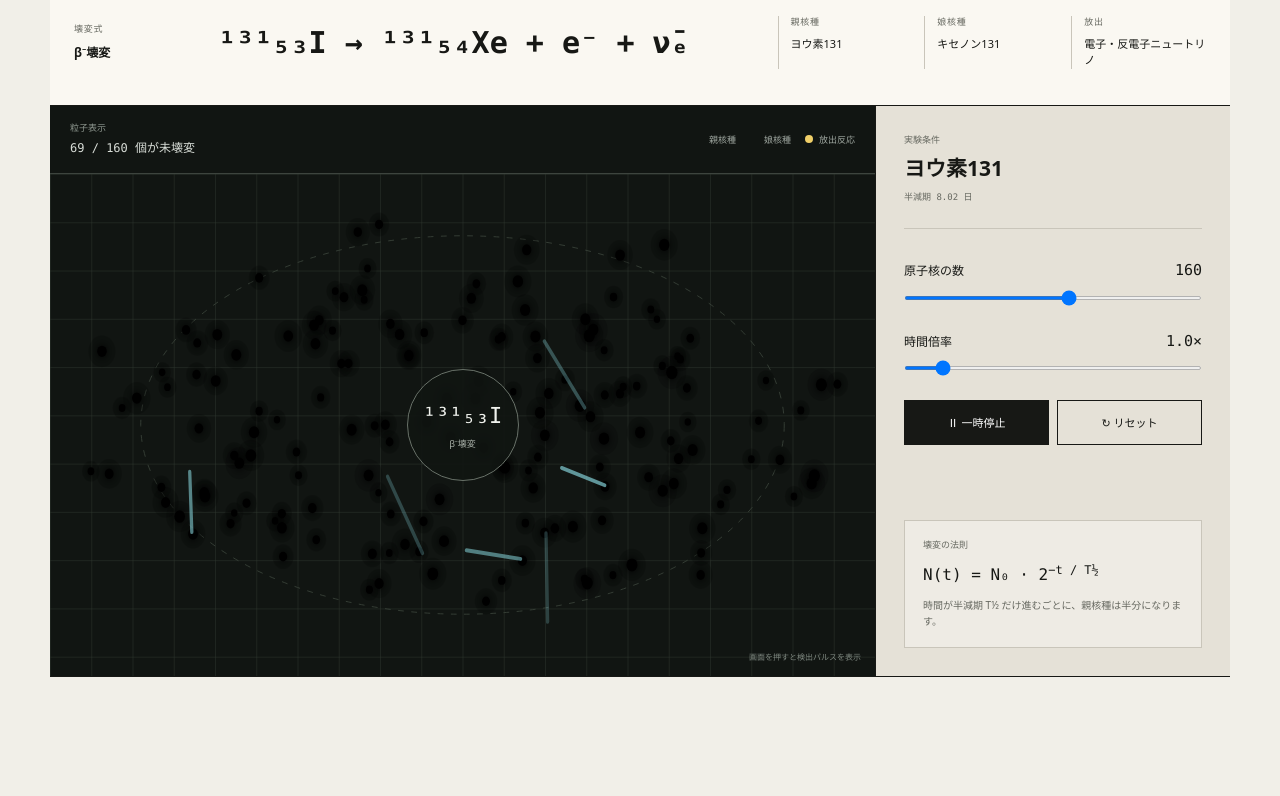
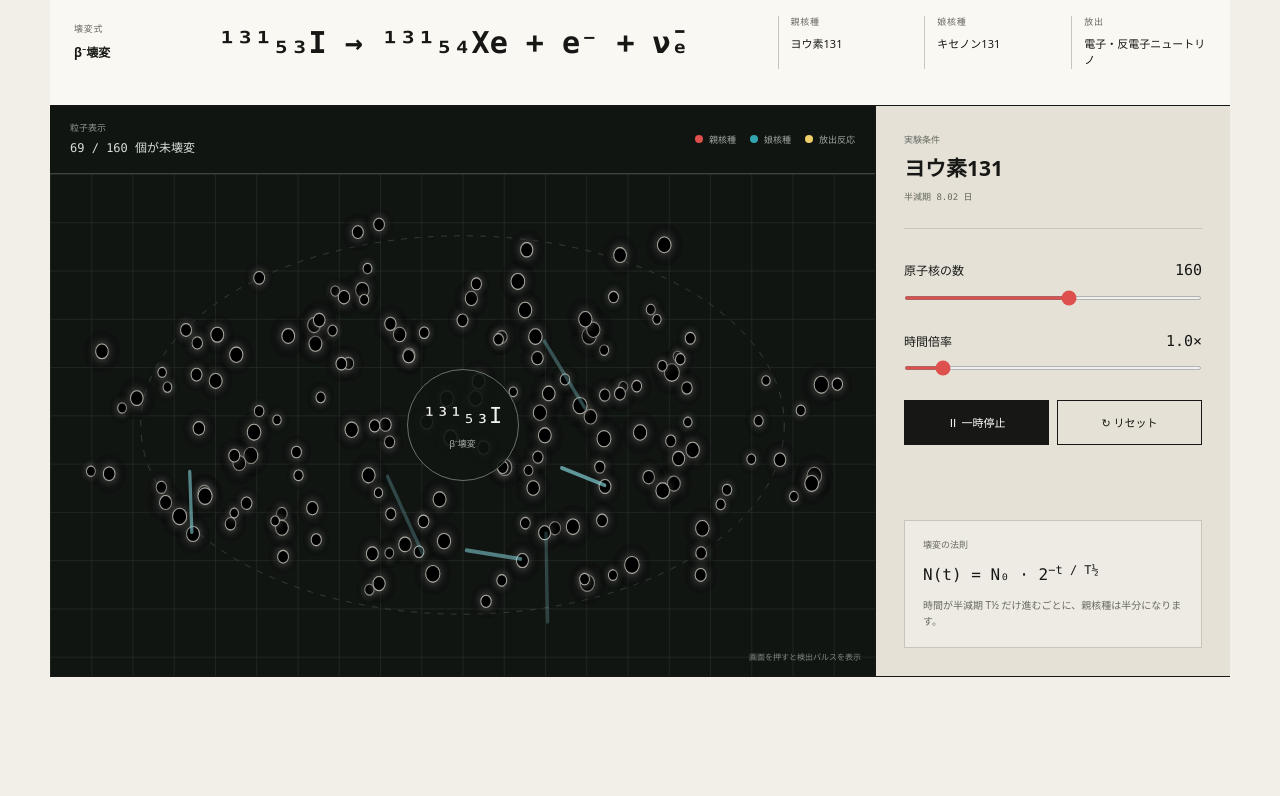
Before and after one commit to shymohn99/nuclear-decay-lab, a Next.js app: page / in a window 1280 px wide. Shown: the part 580-1376 px from the top of the page. Built offline with nearby package versions, Linux system fonts and the light colour scheme.

Commit message:
Ensure graph and particle colors render

```diff
--- a/app/page.tsx
+++ b/app/page.tsx
@@ -182,6 +182,8 @@ export default function Home() {
     () => PRESETS.find((item) => item.key === presetKey) ?? PRESETS[0],
     [presetKey],
   );
+  const parentColor = `rgb(${preset.parentRgb})`;
+  const daughterColor = `rgb(${preset.daughterRgb})`;
 
   const resetSimulation = useCallback(() => {
     resetSeedRef.current += 97;
@@ -417,8 +419,8 @@ export default function Home() {
                 <strong>{remaining} / {atomCount} 個が未壊変</strong>
               </div>
               <div className="legend" aria-label="粒子の凡例">
-                <span><i className="legend-parent" />親核種</span>
-                <span><i className="legend-daughter" />娘核種</span>
+                <span><i className="legend-parent" style={{ backgroundColor: parentColor }} />親核種</span>
+                <span><i className="legend-daughter" style={{ backgroundColor: daughterColor }} />娘核種</span>
                 <span><i className="legend-emission" />放出反応</span>
               </div>
             </div>
@@ -444,19 +446,34 @@ export default function Home() {
                 <rect width="1000" height="520" className="field-background" />
                 <rect width="1000" height="520" fill="url(#field-grid)" />
                 <ellipse cx="500" cy="260" rx="390" ry="196" className="field-orbit" />
-                {particles.map((particle) => (
+                {particles.map((particle) => {
+                  const particleColor =
+                    particle.phase === "parent" ? parentColor : daughterColor;
+                  return (
                     <g
                       key={particle.id}
                       className={`particle particle-${particle.phase}`}
                       transform={`translate(${particle.x * 1000} ${particle.y * 520})`}
                     >
-                    <circle className="particle-halo" r={particle.radius * 2.5} />
+                      <circle
+                        className="particle-halo"
+                        fill={particleColor}
+                        r={particle.radius * 3.4}
+                      />
                       <circle
                         className="particle-core"
-                      r={particle.radius * (0.94 + Math.sin(particle.pulse) * 0.06)}
+                        fill={particleColor}
+                        stroke="#fffdf4"
+                        strokeOpacity="0.62"
+                        strokeWidth="1.15"
+                        r={
+                          particle.radius *
+                          (1.22 + Math.sin(particle.pulse) * 0.08)
+                        }
                       />
                     </g>
-                ))}
+                  );
+                })}
                 {bursts.map((burst) => {
                   const distance = (1 - burst.life) * 88;
                   const x1 = burst.x * 1000;
@@ -504,6 +521,7 @@ export default function Home() {
                 max="240"
                 step="20"
                 value={atomCount}
+                style={{ accentColor: parentColor }}
                 onChange={(event) => setAtomCount(Number(event.target.value))}
               />
             </label>
@@ -516,6 +534,7 @@ export default function Home() {
                 max="5"
                 step="0.5"
                 value={speed}
+                style={{ accentColor: parentColor }}
                 onChange={(event) => setSpeed(Number(event.target.value))}
               />
             </label>
@@ -572,8 +591,8 @@ export default function Home() {
 
         <div className="chart-panel">
           <div className="chart-meta">
-            <span><i className="observed-line" />観測値</span>
-            <span><i className="theory-line" />理論値</span>
+            <span><i className="observed-line" style={{ backgroundColor: parentColor }} />観測値</span>
+            <span><i className="theory-line" style={{ borderTopColor: daughterColor }} />理論値</span>
             <strong>推定活動度 {activity.toFixed(1)} / T½</strong>
           </div>
           <svg
@@ -625,13 +644,23 @@ export default function Home() {
               y1={chart.height - chart.bottom}
               y2={chart.height - chart.bottom}
             />
-            <path className="theory-path" d={chart.theoreticalPath} />
-            <path className="observed-path" d={chart.observedPath} />
+            <path
+              className="theory-path"
+              d={chart.theoreticalPath}
+              stroke={daughterColor}
+            />
+            <path
+              className="observed-path"
+              d={chart.observedPath}
+              stroke={parentColor}
+            />
             {chart.observedPoints.map((point, index) => (
               <circle
                 className="observed-point"
                 cx={point.x}
                 cy={point.y}
+                fill={parentColor}
+                stroke="#faf8f2"
                 r="3.2"
                 key={`${index}-${point.x}`}
               />
```
Lines whose indentation alone changed are shown as unchanged.
